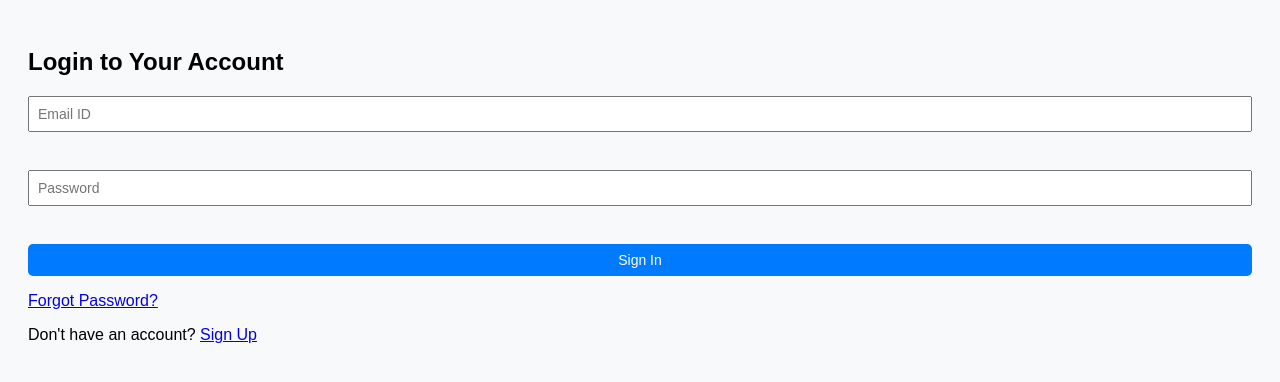
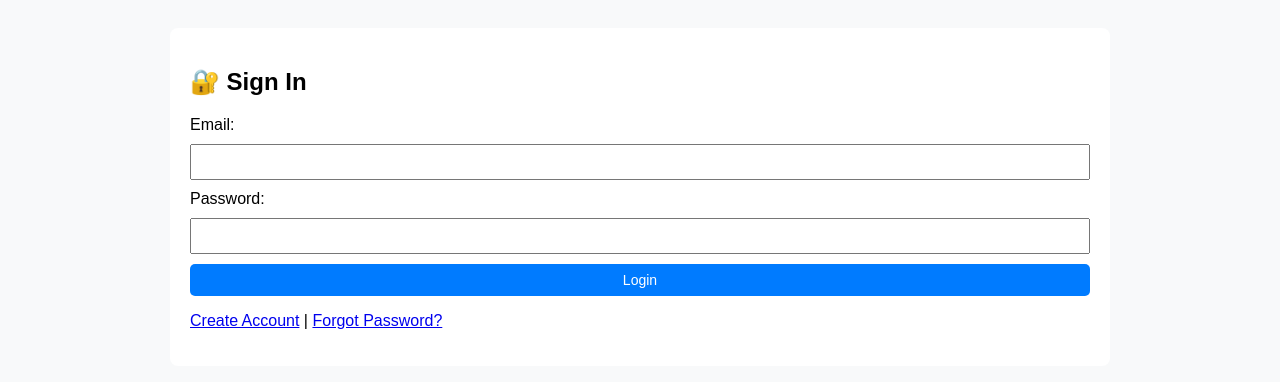
Before and after one commit to jituraj2/jewelry-tracker-, a Flask app: page /signin in a window 1280 px wide. Shown: the top 382 px of the page. Run offline with Flask 3, Linux system fonts and the light colour scheme.

Commit message:
Update signin.html

```diff
--- a/templates/signin.html
+++ b/templates/signin.html
@@ -1,23 +1,25 @@
-
 <!DOCTYPE html>
 <html>
 <head>
-  <title>Sign In</title>
-  <link rel="stylesheet" href="{{ url_for('static', filename='style.css') }}">
-<script src="{{ url_for('static', filename='auth.js') }}"></script>
-
+    <title>Sign In</title>
+    <link rel="stylesheet" href="{{ url_for('static', filename='style.css') }}">
 </head>
 <body>
-  <h2>Login to Your Account</h2>
-  <form id="signinForm">
-    <input type="email" id="email" placeholder="Email ID" required><br>
-    <input type="password" id="password" placeholder="Password" required><br>
-    <button type="submit">Sign In</button>
-  </form>
-  <p><a href="reset-password.html">Forgot Password?</a></p>
-  <p>Don't have an account? <a href="signup.html">Sign Up</a></p>
+    <div class="container">
+        <h2>🔐 Sign In</h2>
+        <form onsubmit="login(event)">
+            <label>Email:</label>
+            <input type="email" id="loginEmail" required />
+            <label>Password:</label>
+            <input type="password" id="loginPassword" required />
+            <button type="submit">Login</button>
+        </form>
+        <p>
+            <a href="/signup">Create Account</a> |
+            <a href="/reset">Forgot Password?</a>
+        </p>
+    </div>
 
-  <script src="auth.js"></script>
-
+    <script src="{{ url_for('static', filename='auth.js') }}"></script>
 </body>
 </html>
```
